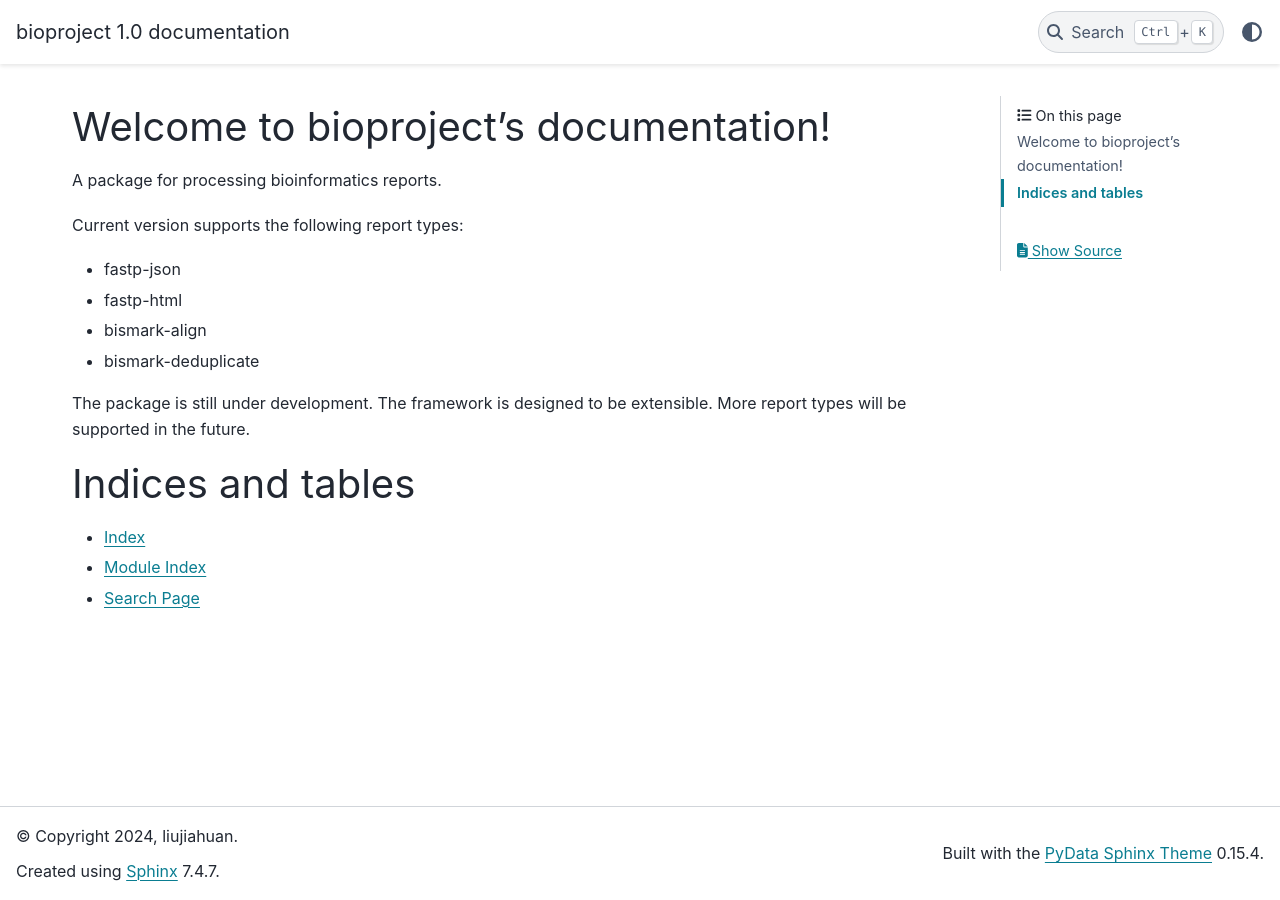
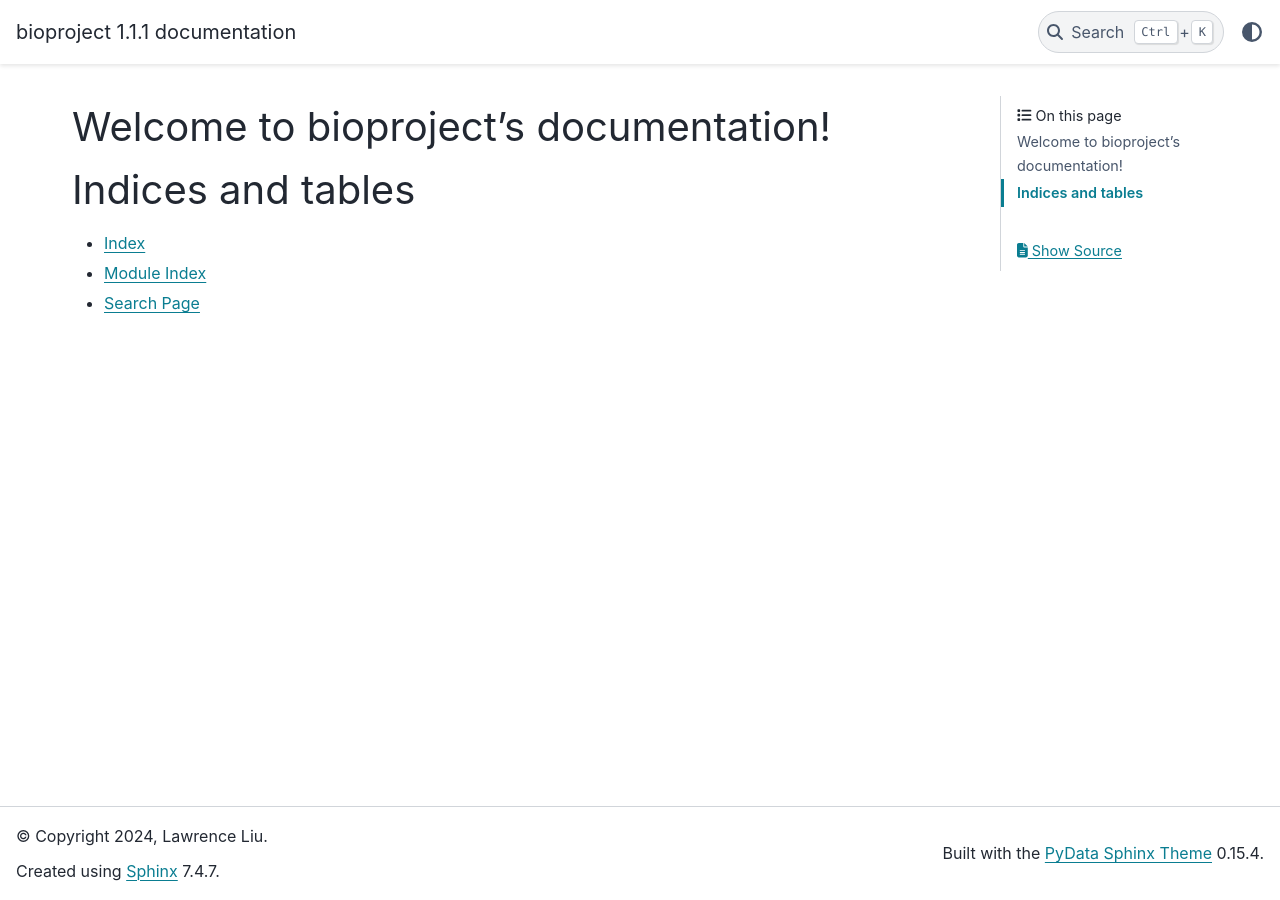
Before and after one commit to LawrenceLiu023/bioreport, a Sphinx documentation site: the page built from doc/source/index.rst, in a window 1280 px wide. Built offline with Sphinx 7.4.7 and the PyData theme 0.15.4, drawn with Linux system fonts in a browser that asks for light colours.

Commit message:
ft: update doc

```diff
--- a/doc/source/conf.py
+++ b/doc/source/conf.py
@@ -12,15 +12,15 @@ sys.path.insert(0, str(pathlib.Path("../../bioreport").absolute()))
 # https://www.sphinx-doc.org/en/master/usage/configuration.html#project-information
 
 project = "bioproject"
-copyright = "2024, liujiahuan"
-author = "liujiahuan"
-release = "1.0"
+copyright = "2024, Lawrence Liu"
+author = "Lawrence Liu"
+release = "1.1.1"
 
 # -- General configuration ---------------------------------------------------
 # https://www.sphinx-doc.org/en/master/usage/configuration.html#general-configuration
 
 extensions = ["sphinx.ext.autodoc", "numpydoc", "sphinx.ext.viewcode"]
-
+source_encoding = "utf-8"
 templates_path = ["_templates"]
 exclude_patterns = []
 
--- a/doc/source/index.rst
+++ b/doc/source/index.rst
@@ -5,17 +5,6 @@
 
 Welcome to bioproject's documentation!
 ======================================
-
-A package for processing bioinformatics reports.
-
-Current version supports the following report types:
-
-- fastp-json
-- fastp-html
-- bismark-align
-- bismark-deduplicate
-
-The package is still under development. The framework is designed to be extensible. More report types will be supported in the future.
 
 .. toctree::
    :maxdepth: 2
```
